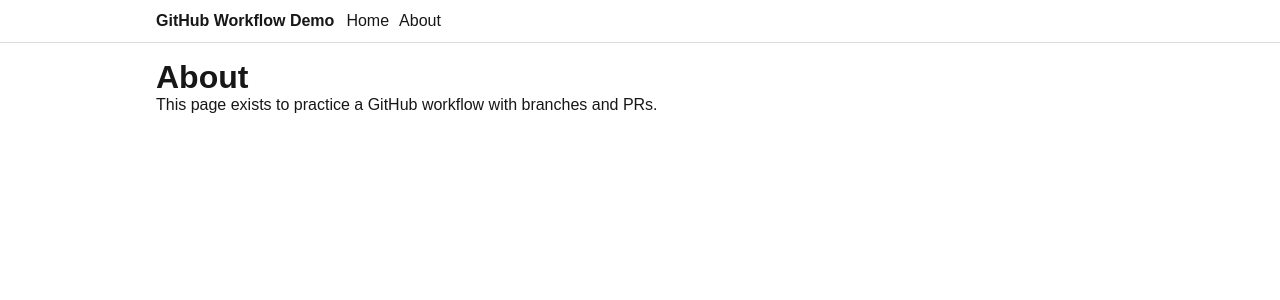
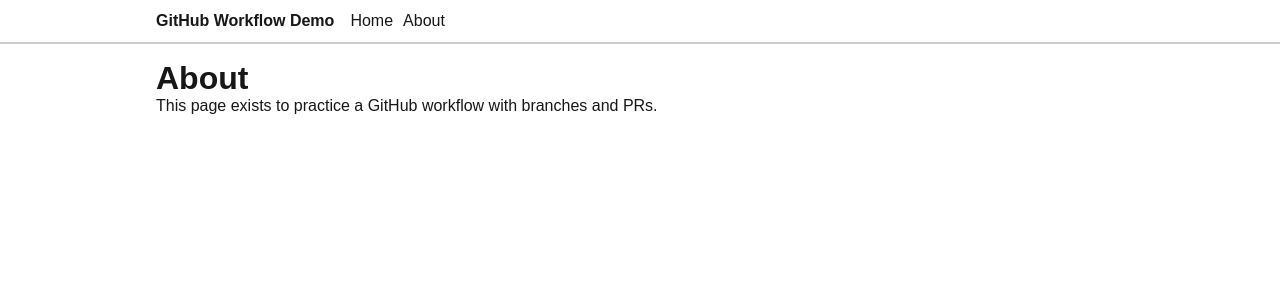
Before and after one commit to rafail3/github-workflow-nextjs, a Next.js app: page /about in a window 1280 px wide. Shown: the top 300 px of the page. Built offline with nearby package versions, Linux system fonts and the light colour scheme.

Commit message:
fix: tweak header spacing and border

```diff
--- a/src/app/globals.css
+++ b/src/app/globals.css
@@ -48,14 +48,14 @@ a {
 }
 
 .site-header {
-  border-bottom: 1px solid #ddd;
+  border-bottom: 2px solid #ccc;
   padding: 12px 0;
 }
 
 .header-inner {
   display: flex;
   align-items: center;
-  gap: 12px;
+  gap: 16px;
 }
 
 .nav {
```
